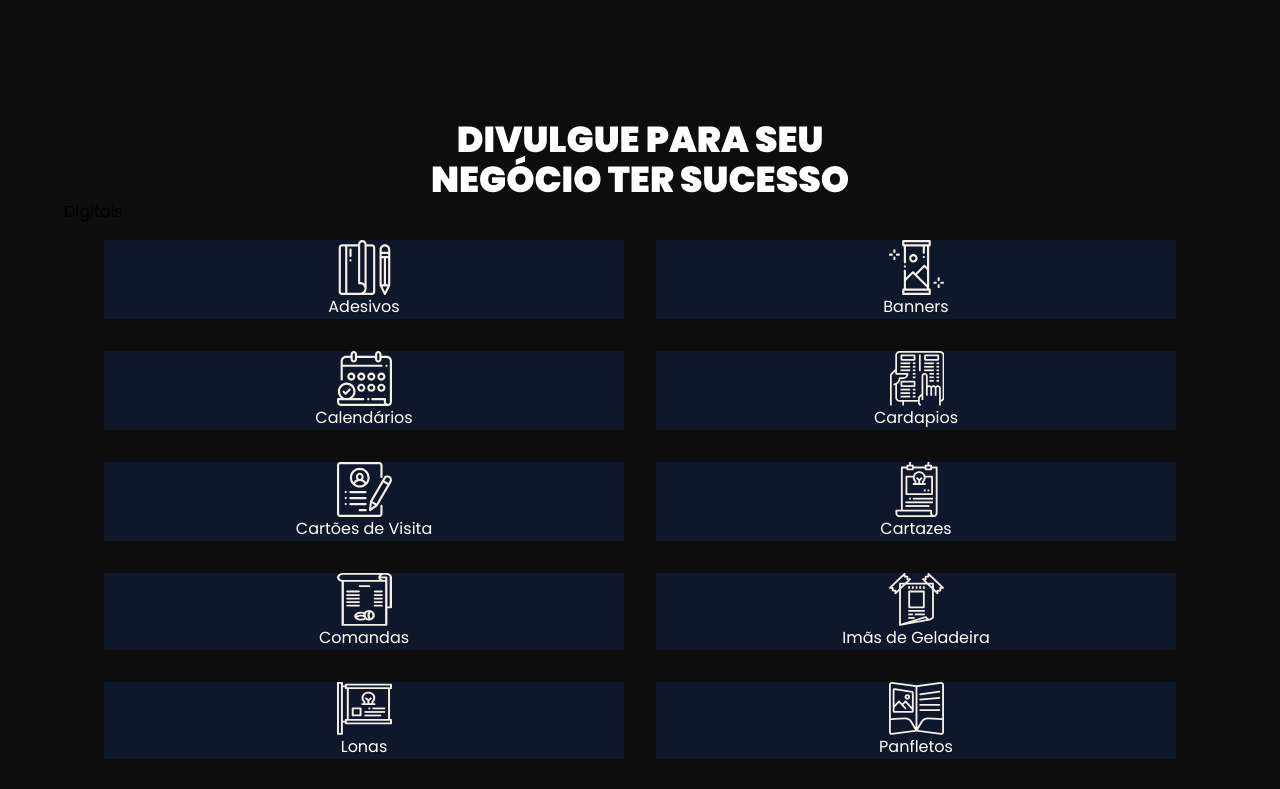
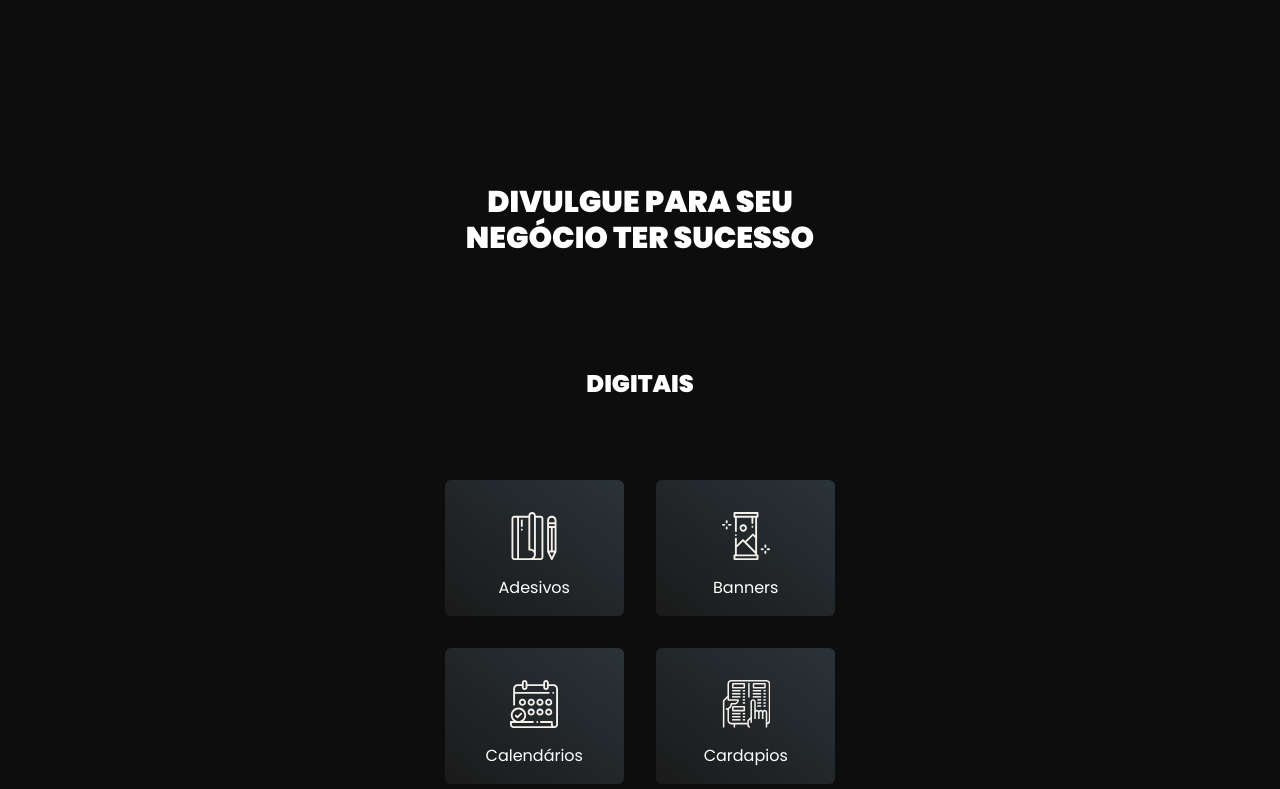
Before and after one commit to vitordcode/empreart, a React (Vite) app: page / in a window 1280 px wide. Shown: the part 680-1469 px from the top of the page. Built offline with nearby package versions, Linux system fonts and the light colour scheme.

Commit message:
Digitais criado

```diff
--- a/src/components/Services.jsx
+++ b/src/components/Services.jsx
@@ -79,21 +79,21 @@ let digitais = [
 
 export function Services() {
   return (
-    <section className="max-w-6xl mx-auto">
+    <section className="max-w-6xl mx-auto py-16">
       <div>
-        <h2 className="text-center text-4xl font-extrabold max-w-lg mx-auto uppercase text-white">
+        <h2 className="text-center text-3xl font-extrabold max-w-md mx-auto uppercase text-white">
           Divulgue para seu negócio ter sucesso
         </h2>
       </div>
 
-      <div>
-        <div>
-          <h3>Digitais</h3>
+      <div className='pt-28 flex flex-col items-center'>
+        <div className='pb-16'>
+          <h3 className='font-bold uppercase text-white text-2xl'>Digitais</h3>
         </div>
         <div className="grid grid-cols-2 px-6">
           { digitais.map((item) => (
-            <div className="bg-slate-900 m-4 flex flex-col justify-center items-center" key={item.name}>
-              <img src={item.url} alt={item.name} />
+            <div className="p-4 bg-gradient-to-tr from-grayCard to-blueCard m-4 flex flex-col justify-center items-center rounded-md" key={item.name}>
+              <img className='w-12 py-4' src={item.url} alt={item.name} />
               <p className="text-white text-center">{item.name}</p>
             </div>
           ))}
--- a/tailwind.config.cjs
+++ b/tailwind.config.cjs
@@ -8,7 +8,9 @@ module.exports = {
       colors: {
         background: '#0D0D0D',
         orange: '#FF7C1F',
-        yellow: '#F6C90E'
+        yellow: '#F6C90E',
+        grayCard: '#1A1A1A',
+        blueCard: '#2A3339'
       },
       fontFamily: {
         poppins: 'Poppins'
```
